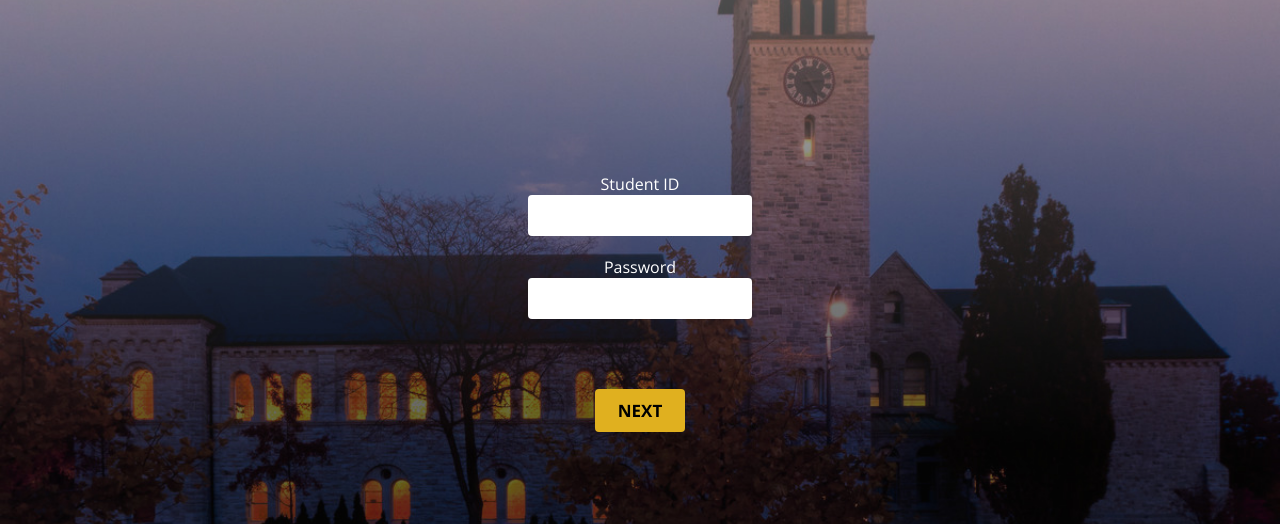
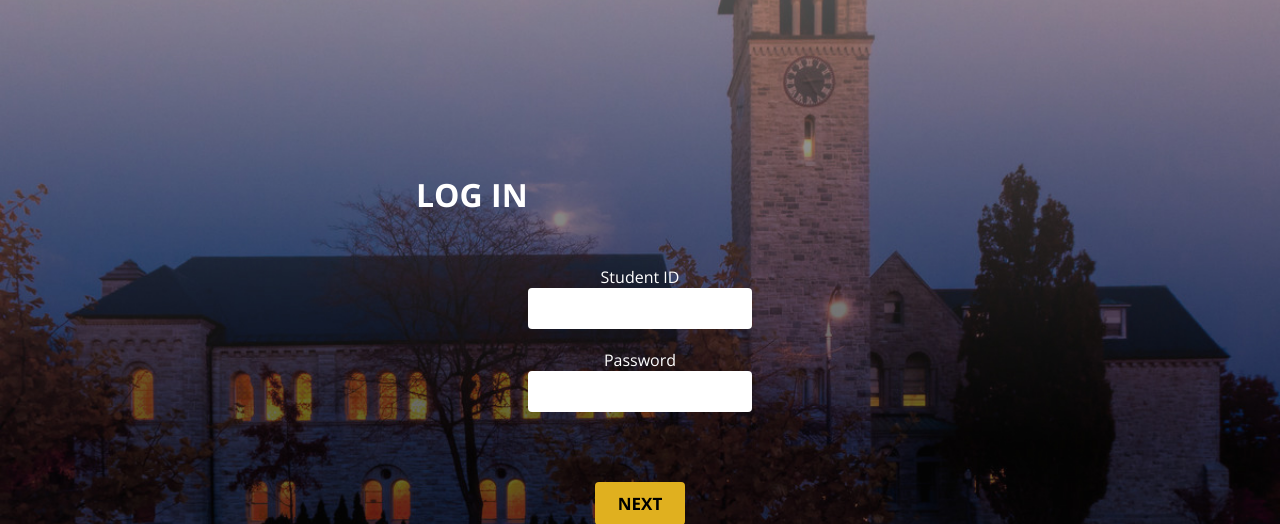
Before and after one commit to JoshGraham14/QHacks, a Flask app: page /login in a window 1280 px wide. Shown: the part 182-706 px from the top of the page. Run offline with Flask 2, Linux system fonts and the light colour scheme.

Commit message:
Added a LOG IN field to login.html

```diff
--- a/static/styles/login.css
+++ b/static/styles/login.css
@@ -61,6 +61,13 @@ body {
 }
 /* ------------------ LOGIN.HTML ------------------ */
 /* Login field is the class for the two bars users type into */
+#login-header {
+    text-align:center;
+    justify-self: flex-start;
+    margin-bottom: 50px;
+    color:white;
+}
+
 .login-field {
     background-color:#ffffffff;
     font-size: 17px;
--- a/templates/login.html
+++ b/templates/login.html
@@ -1,6 +1,7 @@
 {% extends 'logintemplate.html' %}
 {% block content %}
 <div class="form-container">
+    <h1 id="login-header">LOG IN</h1>
     <form method="post" action="#" id="login-form">
         <label for="username-field" class="login-label">Student ID</label>
         <input type="number"
```
